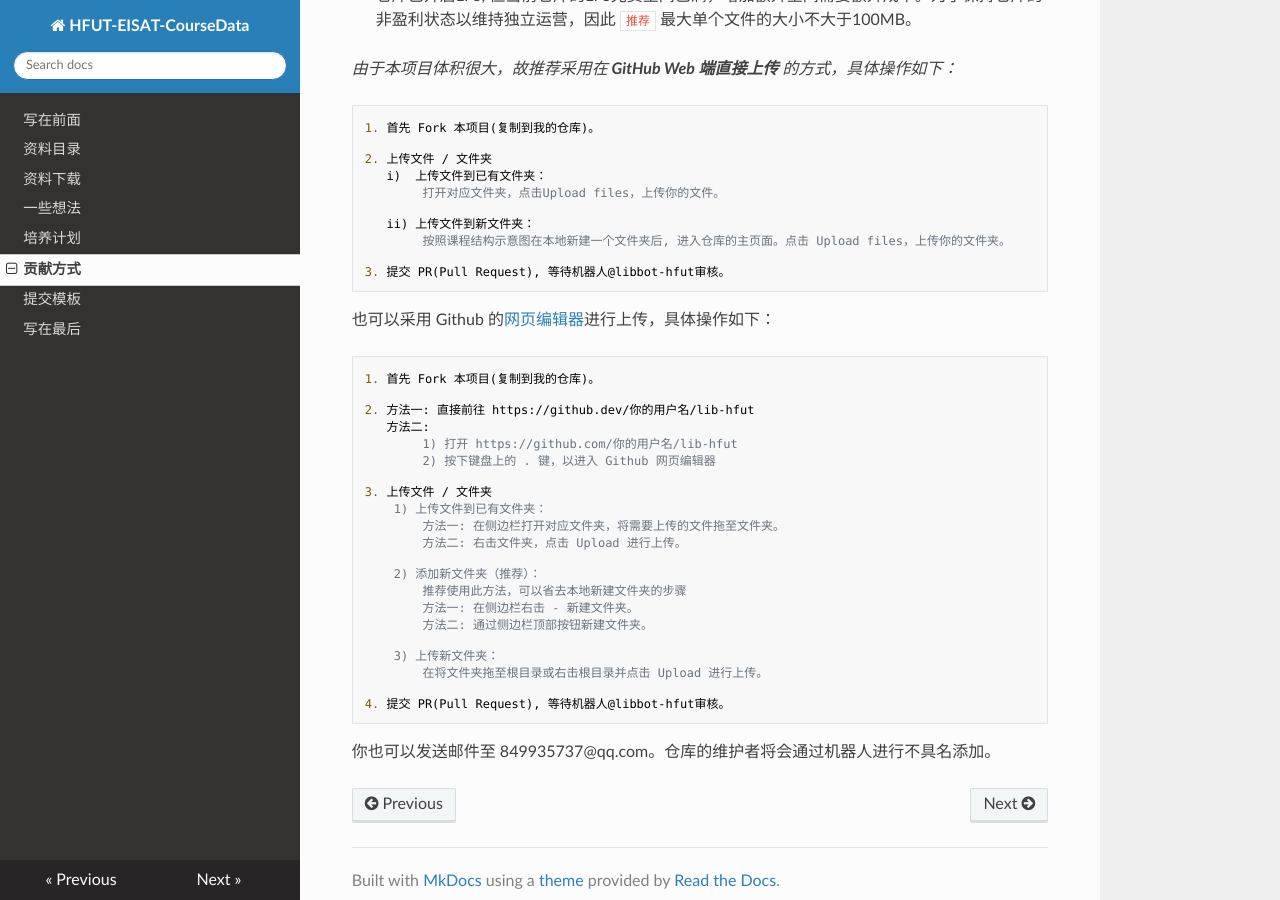
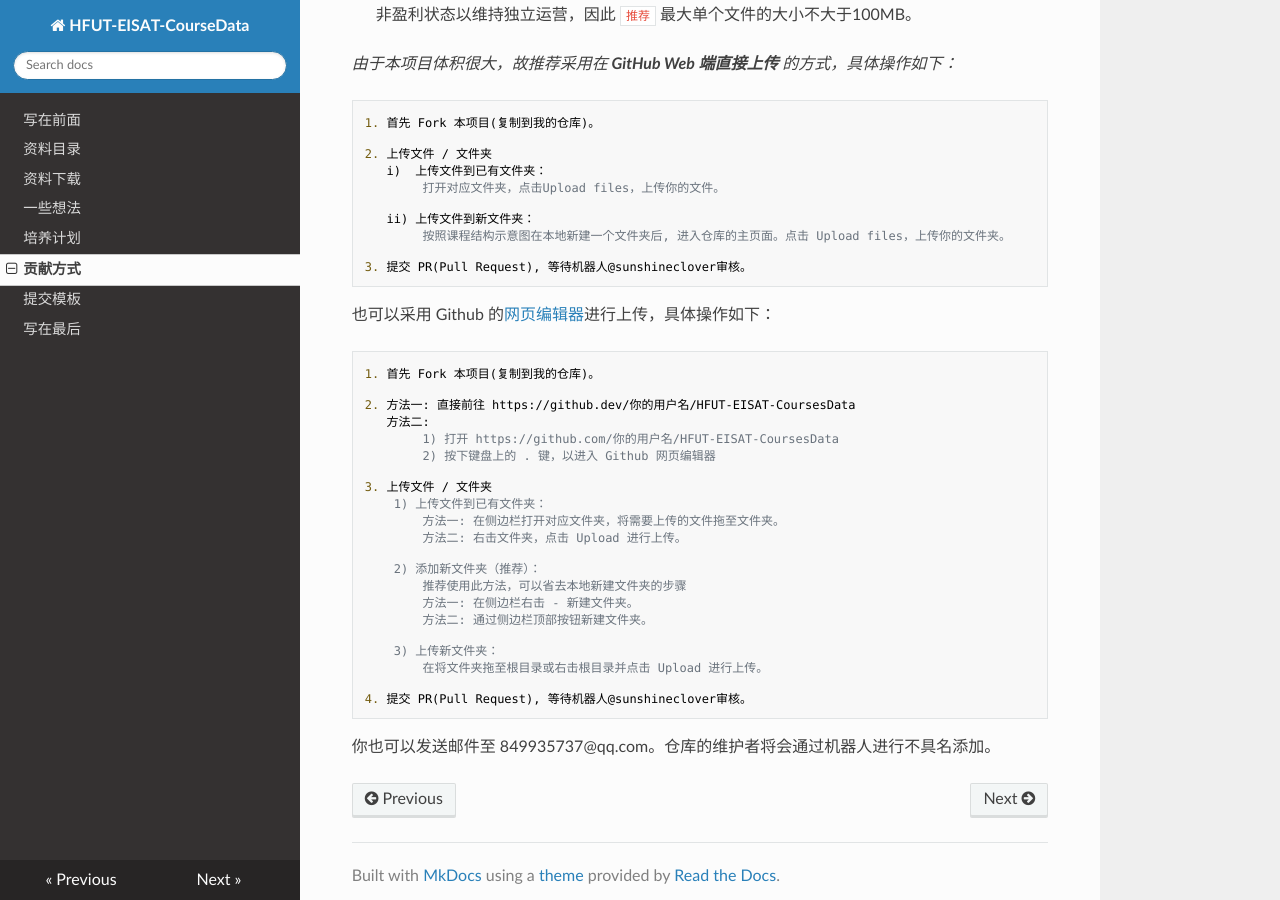
Before and after one commit to ll519257/HFUT-EISAT-CoursesData, an MkDocs documentation site: the page built from docs/贡献方式.md, in a window 1280 px wide and 900 px high, scrolled down 738 px. Built offline with MkDocs 1.6.1, drawn with Linux system fonts in a browser that asks for light colours; nearby versions of some CDN libraries.

Commit message:
最终修改

```diff
--- a/docs/贡献方式.md
+++ b/docs/贡献方式.md
@@ -1,4 +1,4 @@
-# 贡献方式
+## 贡献方式
 
 >**欢迎贡献！**
 >
@@ -23,6 +23,7 @@ Issue、PR、纠错、资料、选课/考试攻略，完全欢迎！
 
   - 仓库已开启LFS, 但当前仓库的LFS免费空间已满，增加额外空间需要额外成本。为了保持仓库的非盈利状态以维持独立运营，因此 `推荐` 最大单个文件的大小不大于100MB。
 
+
 *由于本项目体积很大，故推荐采用在 **GitHub Web 端直接上传** 的方式，具体操作如下：*
 
     1. 首先 Fork 本项目(复制到我的仓库)。
@@ -34,15 +35,15 @@ Issue、PR、纠错、资料、选课/考试攻略，完全欢迎！
        ii) 上传文件到新文件夹：
             按照课程结构示意图在本地新建一个文件夹后, 进入仓库的主页面。点击 Upload files，上传你的文件夹。
 
-    3. 提交 PR(Pull Request), 等待机器人@libbot-hfut审核。
+    3. 提交 PR(Pull Request), 等待机器人@sunshineclover审核。
 
 也可以采用 Github 的[网页编辑器](https://docs.github.com/en/codespaces/the-githubdev-web-based-editor)进行上传，具体操作如下：
 
     1. 首先 Fork 本项目(复制到我的仓库)。
 
-    2. 方法一: 直接前往 https://github.dev/你的用户名/lib-hfut
+    2. 方法一: 直接前往 https://github.dev/你的用户名/HFUT-EISAT-CoursesData
        方法二:
-            1) 打开 https://github.com/你的用户名/lib-hfut
+            1) 打开 https://github.com/你的用户名/HFUT-EISAT-CoursesData
             2) 按下键盘上的 . 键，以进入 Github 网页编辑器
 
     3. 上传文件 / 文件夹
@@ -58,6 +59,6 @@ Issue、PR、纠错、资料、选课/考试攻略，完全欢迎！
         3) 上传新文件夹：
             在将文件夹拖至根目录或右击根目录并点击 Upload 进行上传。
 
-    4. 提交 PR(Pull Request), 等待机器人@libbot-hfut审核。
+    4. 提交 PR(Pull Request), 等待机器人@sunshineclover审核。
 
 你也可以发送邮件至 849935737@qq.com。仓库的维护者将会通过机器人进行不具名添加。
```
Also changed, not shown: README.md (+4 -4 lines).
